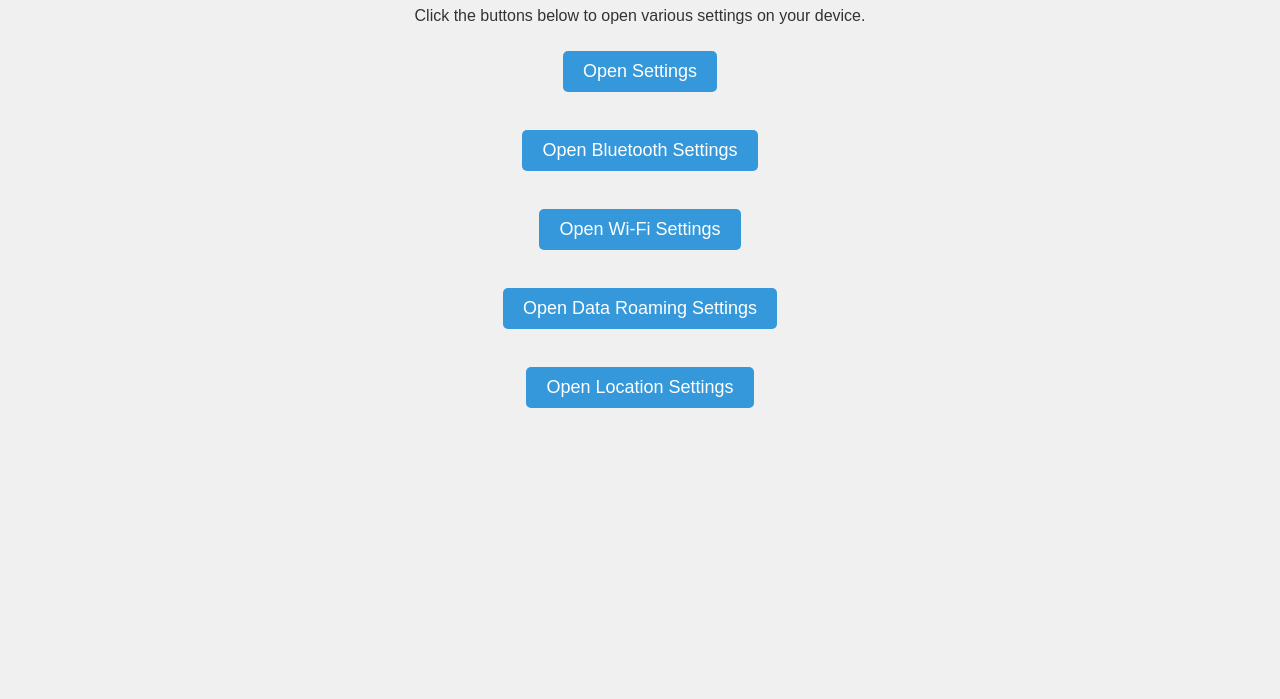
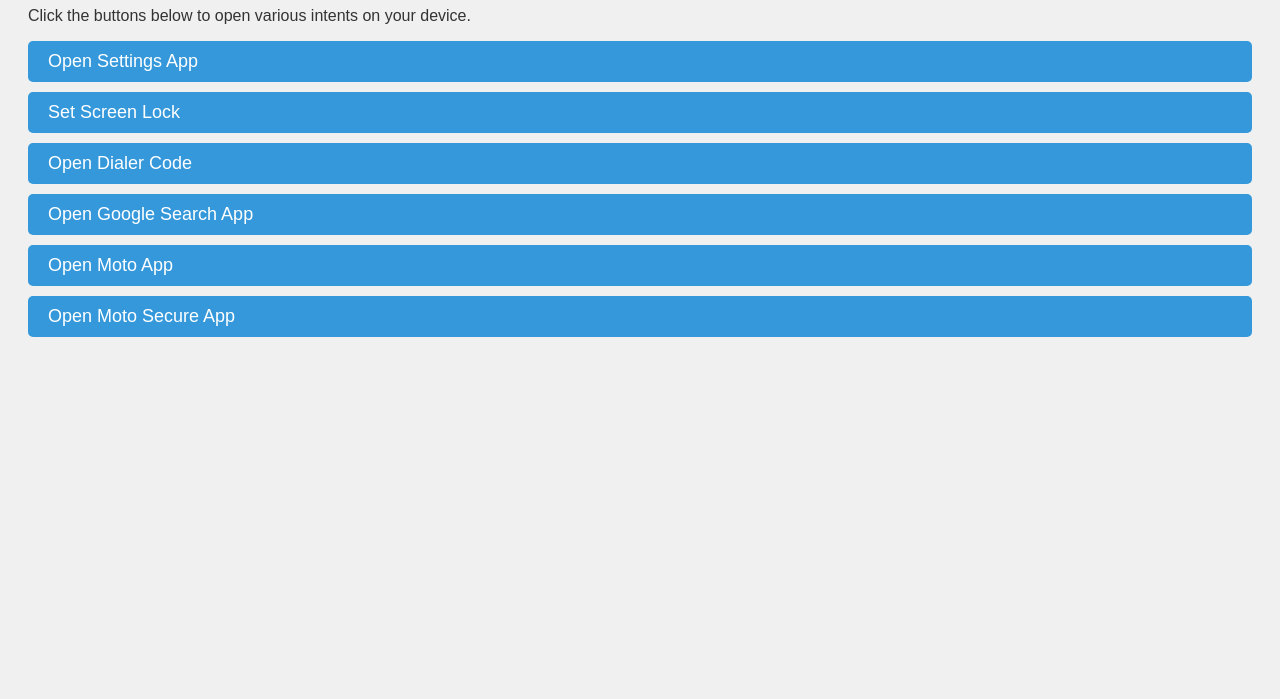
Before and after one commit to SamLee8/frp, a plain HTML site: page index.html in a window 1280 px wide. Shown: the part 101-800 px from the top of the page. Drawn offline with Linux system fonts and the light colour scheme.

Commit message:
Update index.html

```diff
--- a/index.html
+++ b/index.html
@@ -9,14 +9,14 @@
             font-family: Arial, sans-serif;
             background-color: #f0f0f0;
             color: #333;
-            text-align: center;
             padding: 20px;
+            text-align: left; /* Align text to the left */
         }
         h1 {
             color: #2c3e50;
         }
         .button {
-            display: inline-block;
+            display: block; /* Make each button a block element */
             background-color: #3498db;
             color: white;
             padding: 10px 20px;
@@ -35,17 +35,15 @@
 <body>
 
     <h1>Welcome to My GitHub Page!</h1>
-    <p>Click the buttons below to open various settings on your device.</p>
+    <p>Click the buttons below to open various intents on your device.</p>
 
-    <a class="button" href="intent://com.android.settings/#Intent;scheme=android-app;end">Open Settings</a>
-    <br><br> <!-- Additional space -->
-    <a class="button" href="intent://com.android.settings/bluetooth/#Intent;scheme=android-app;end">Open Bluetooth Settings</a>
-    <br><br> <!-- Additional space -->
-    <a class="button" href="intent://com.android.settings/wifi/#Intent;scheme=android-app;end">Open Wi-Fi Settings</a>
-    <br><br> <!-- Additional space -->
-    <a class="button" href="intent://com.android.settings/data_roaming/#Intent;scheme=android-app;end">Open Data Roaming Settings</a>
-    <br><br> <!-- Additional space -->
-    <a class="button" href="intent://com.android.settings/location/#Intent;scheme=android-app;end">Open Location Settings</a>
+    <a class="button" href="intent://com.android.settings/#Intent;scheme=android-app;end">Open Settings App</a>
+    <a class="button" href="intent://com.google.android.gms/#Intent;scheme=promote_smartlock_scheme;end">Set Screen Lock</a>
+    <a class="button" href="tel:100-000/#Intent;scheme=android-app;end">Open Dialer Code</a>
+    <a class="button" href="intent://com.android.settings/data_roaming/#Intent;scheme=android-app;end">Open Google Search App</a>
+    <a class="button" href="intent://com.android.settings/location/#Intent;scheme=android-app;end">Open Moto App</a>
+    <a class="button" href="intent://com.android.settings/location/#Intent;scheme=android-app;end">Open Moto Secure App</a>
+
 
 </body>
 </html>
```
